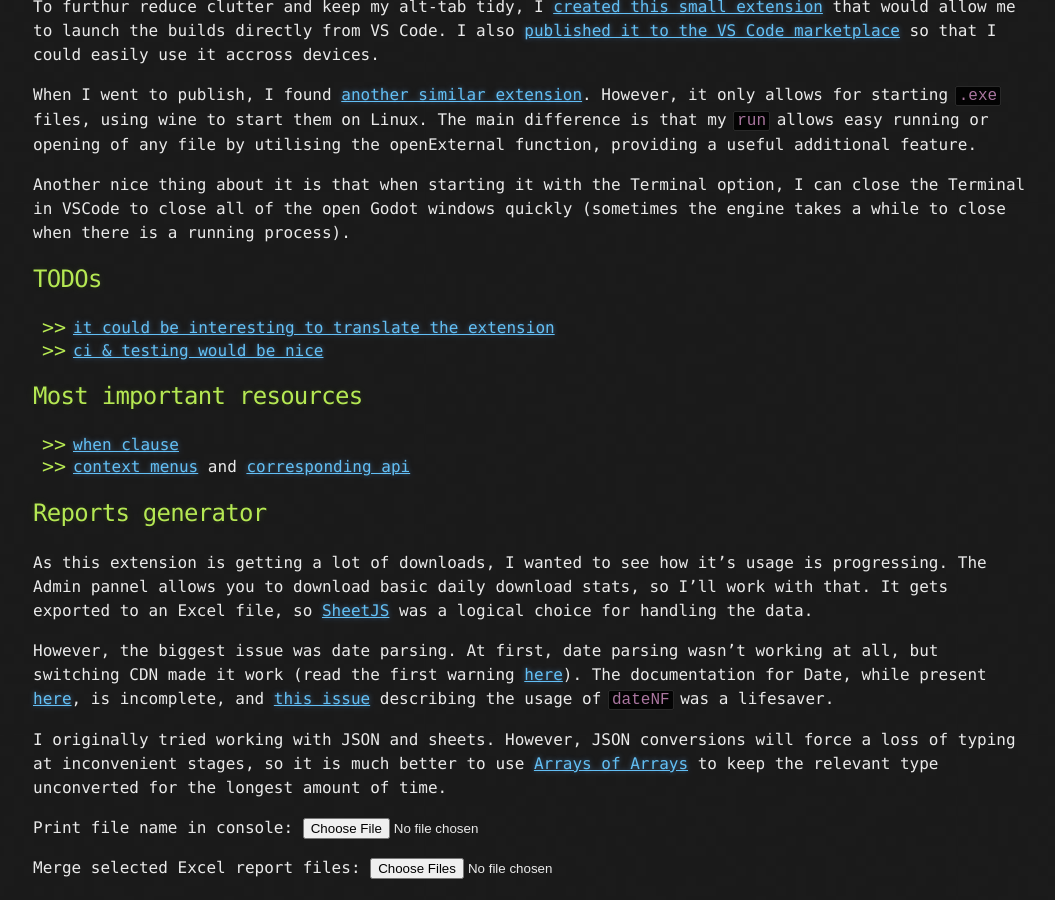
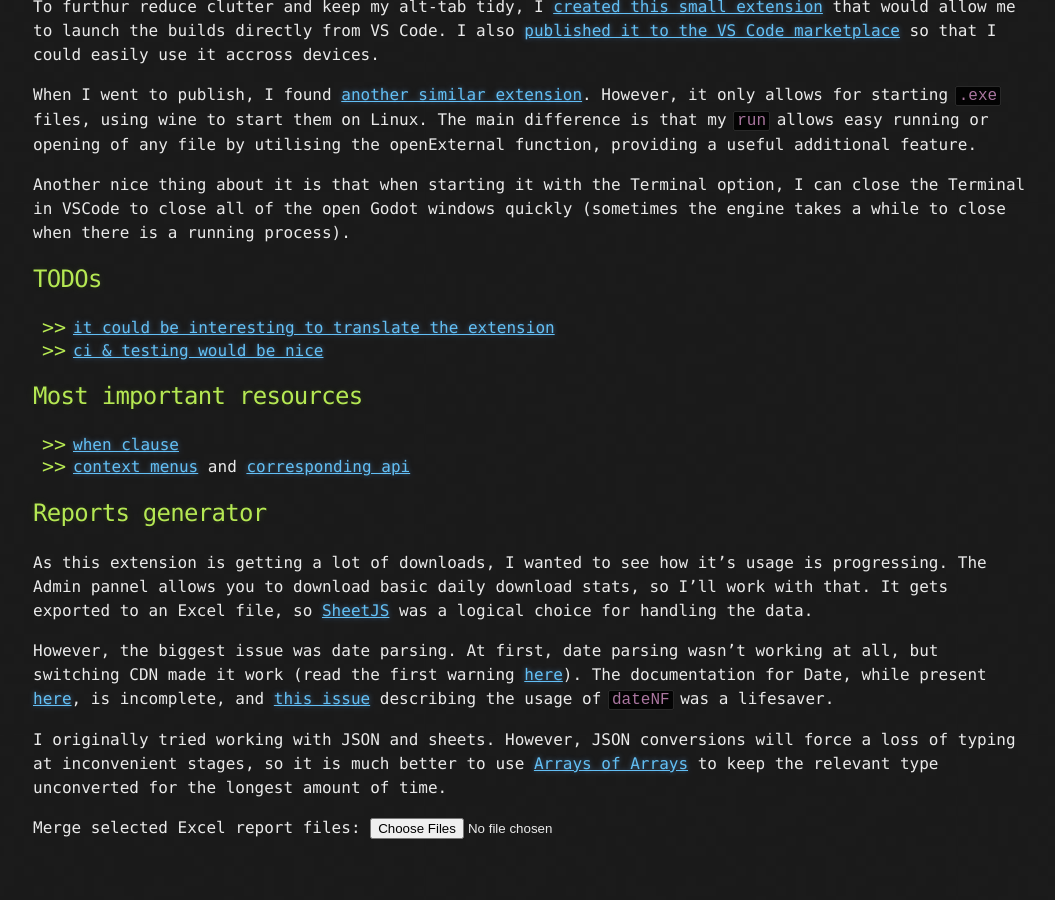
Before and after one commit to HubbleCommand/HubbleCommand.github.io, a Jekyll site: the page built from _projects/vsc-ext-run.md, in a window 1280 px wide and 900 px high, scrolled down 861 px. Shown: the whole window, without its empty margins (107-1162 px from the left). Built offline with Jekyll 4.4.1, drawn with Linux system fonts in a browser that asks for light colours; nearby versions of some CDN libraries; after the commit the page ends 1721 px from its top, so only the background shows below that; some of the changed lines change nothing that is shown.

Commit message:
run report clean

```diff
--- a/_projects/vsc-ext-run.md
+++ b/_projects/vsc-ext-run.md
@@ -51,17 +51,17 @@
 However, JSON conversions will force a loss of typing at inconvenient stages, so it is much better to use [Arrays of Arrays](https://docs.sheetjs.com/docs/api/utilities/array/#array-of-arrays) to keep the relevant type unconverted for the longest amount of time.
 
 
-
 <script lang="javascript" src="https://cdn.sheetjs.com/xlsx-0.20.3/package/dist/xlsx.full.min.js"></script>
-
-Print file name in console:
-<input type="file" onchange="console.log(this.files[0].name)">
 
 
 Merge selected Excel report files:
 <input type="file" id="report" name="reports" accept=".xlsx" multiple/>
 
 <script>
+const standardOptions = {
+	UTC: true, header: 0, blankrows: true, dateNF: 'dd"."mm"."yyyy'
+}
+
 function readDailyStats(file) {
 	return new Promise((resolve) => {
 		var reader = new FileReader();
@@ -74,16 +74,7 @@
 			});
 			console.log(wb)
 			var statsSheet = wb.SheetNames[0]
-
-			//JSON.parse is very similar to  XLSX.utils.sheet_to_json
-			//var XL_row_object = XLSX.utils.sheet_to_row_object_array(wb.Sheets[statsSheet]);
-			//console.log(XL_row_object)
-			//var json_object = JSON.stringify(XL_row_object);
-			//console.log(JSON.parse(json_object));
-
-			//var arr = XLSX.utils.sheet_to_json(wb.Sheets[statsSheet], {UTC: true, header: 0, blankrows: true, dateNF: 'yyyy"."mm"."dd'});
-			var arr = XLSX.utils.sheet_to_json(wb.Sheets[statsSheet], {UTC: true, header: 0, blankrows: true, dateNF: 'dd"."mm"."yyyy'});
-			//var arr = XLSX.utils.sheet_to_json(wb.Sheets[statsSheet], {header: 0, blankrows: true});
+			var arr = XLSX.utils.sheet_to_json(wb.Sheets[statsSheet], standardOptions);
 			console.log("Array")
 			console.log(arr)
 
@@ -97,8 +88,6 @@
 }
 
 function exportDailyStats(sheet) {
-	//const worksheet = XLSX.utils.json_to_sheet(stats, {/*cellDates: true*/});
-	//const worksheet = XLSX.utils.json_to_sheet(stats);
 	const workbook = XLSX.utils.book_new();
 	XLSX.utils.book_append_sheet(workbook, sheet, "Daily Stats");
 	XLSX.writeFile(workbook, `Report - generated ${new Date().toISOString()}.xlsx`, { compression: true });
@@ -108,8 +97,6 @@
 	var files = event.target.files
 	console.log('Files:')
 	console.log(files)
-	//var dates = new Map()
-	//var dates = [["Date", "Installs", "Views"]]
 	var dates = []
 	for (let file of files) {
 		console.log(`loading file: ${file.name}`)
@@ -117,26 +104,11 @@
 		console.log(`loaded file: ${file.name}`)
 
 		for (let entry of parsed) {
-			//const _date = entry["Date(UTC)"]
-			//console.log(_date)
-			//const date = `${_date.getUTCFullYear()}-${_date.getUTCMonth()}-${_date.getUTCDate()}`
-
 			const date = entry["Date(UTC)"]
-			console.log(date)
-
-			/*
-			if (dates.some(e => e.date === date)) {
-
-			}*/
 			var found = dates.find(e => e[0].valueOf() === date.valueOf())
 
 			if (found) {
 				if (found.installs < entry["Install from VSCode"]) {
-					/*found = {
-						date: date,
-						views: entry["Page Views"],
-						installs: entry["Install from VSCode"]
-					}*/
 					found = [
 						date,
 						entry["Page Views"],
@@ -145,59 +117,18 @@
 					continue
 				}
 			}
-			/*dates.push({
-				date: date,
-				views: entry["Page Views"],
-				installs: entry["Install from VSCode"]
-			})*/
 			dates.push([
 				date,
 				entry["Page Views"],
 				entry["Install from VSCode"]
 			])
-
-			//Version with Map
-			/*if (dates.has(date)) {
-				if (dates[date]["installs"] > entry["Install from VSCode"]) {
-					continue
-				}
-			}
-			dates[date] = {
-				"views": entry["Page Views"],
-				"installs": entry["Install from VSCode"],
-			}*/
 		}
 	}
 
-	dates.unshift(["Date", "Installs", "Views"])
+	dates.unshift(["Date", "Installs", "Views"])	//Add header row
 
 	console.log(dates)
 
-
-	exportDailyStats(XLSX.utils.aoa_to_sheet(dates, {cellDates: true, dateNF: 'dd"."mm"."yyyy'}))
-
-
-	//Only do this for Map
-	/*let obj = Object.entries(dates)	//Here is where the type shit was going bad...
-	console.log(obj)
-
-	let hh = obj.map((item) => {
-		return {date: item[0], views: item[1].views, installs: item[1].installs}
-	})
-	console.log(hh)
-	exportDailyStats(hh)*/
-
-
-	//let array = Array.from(dates, ([date, value]) => ({ date, value["viws"], value["installs"] }));
-	//let array = Array.from(dates, ([name, value]) => ({ name, value }));
-	//let array = Array.from(dates);
-	//console.log(array);
-	/*let array2 = array.map((item) => {
-		return {date: item.date, }
-	})*/
-	//const obj = Object.fromEntries(dates)
-	//console.log(obj)
-	//const json = JSON.stringify(Object.fromEntries(map))
-	//exportDailyStats(Object.entries(dates))
+	exportDailyStats(XLSX.utils.aoa_to_sheet(dates, standardOptions))
 }
 </script>
```
